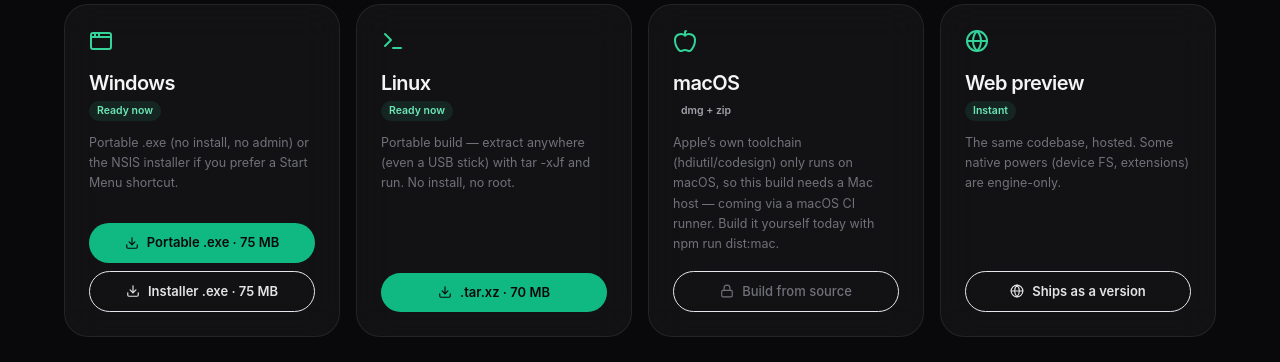
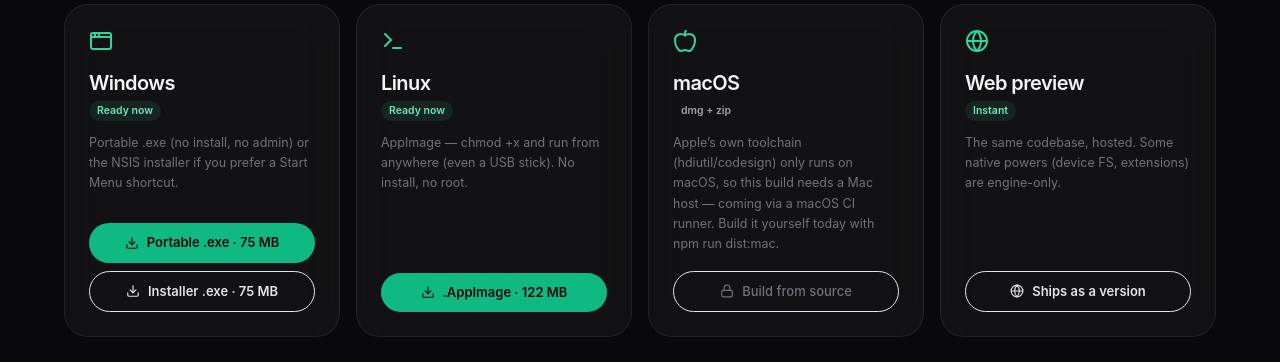
Before and after one commit to Gasbygh/aetheros-lite-marketing, a React (Vite) app: page / in a window 1280 px wide. Shown: the part 8680-9042 px from the top of the page. Built offline with nearby package versions, Linux system fonts and the light colour scheme.

Commit message:
Point the Linux download at the v1.5.0 AppImage
Also switches the packaging format from a tar.xz to an AppImage, and
updates the usage note to match (chmod +x and run, instead of
tar -xJf).

```diff
--- a/src/App.tsx
+++ b/src/App.tsx
@@ -16,7 +16,7 @@
 } as const
 
 const RELEASES = 'https://github.com/Gasbygh/aetheros-lite-marketing/releases/download'
-const LINUX_FILE = `${RELEASES}/v1.4.0/AetherOS-Lite-1.4.0-linux-x64.tar.xz`
+const LINUX_FILE = `${RELEASES}/v1.5.0/AetherOS-Lite.AppImage`
 const WIN_PORTABLE_FILE = `${RELEASES}/v1.5.0/AetherOS-Lite-Portable.exe`
 const WIN_INSTALLER_FILE = `${RELEASES}/v1.5.0/Aether.OS.Lite.Setup.1.5.0.exe`
 
@@ -571,8 +571,8 @@
     },
     {
       icon: Terminal, os: 'Linux', status: 'Ready now', ready: true,
-      note: 'Portable build — extract anywhere (even a USB stick) with tar -xJf and run. No install, no root.',
-      downloads: [{ label: '.tar.xz · 70 MB', href: LINUX_FILE }],
+      note: 'AppImage — chmod +x and run from anywhere (even a USB stick). No install, no root.',
+      downloads: [{ label: '.AppImage · 122 MB', href: LINUX_FILE }],
     },
     {
       icon: Apple, os: 'macOS', status: 'dmg + zip', ready: false,
```
